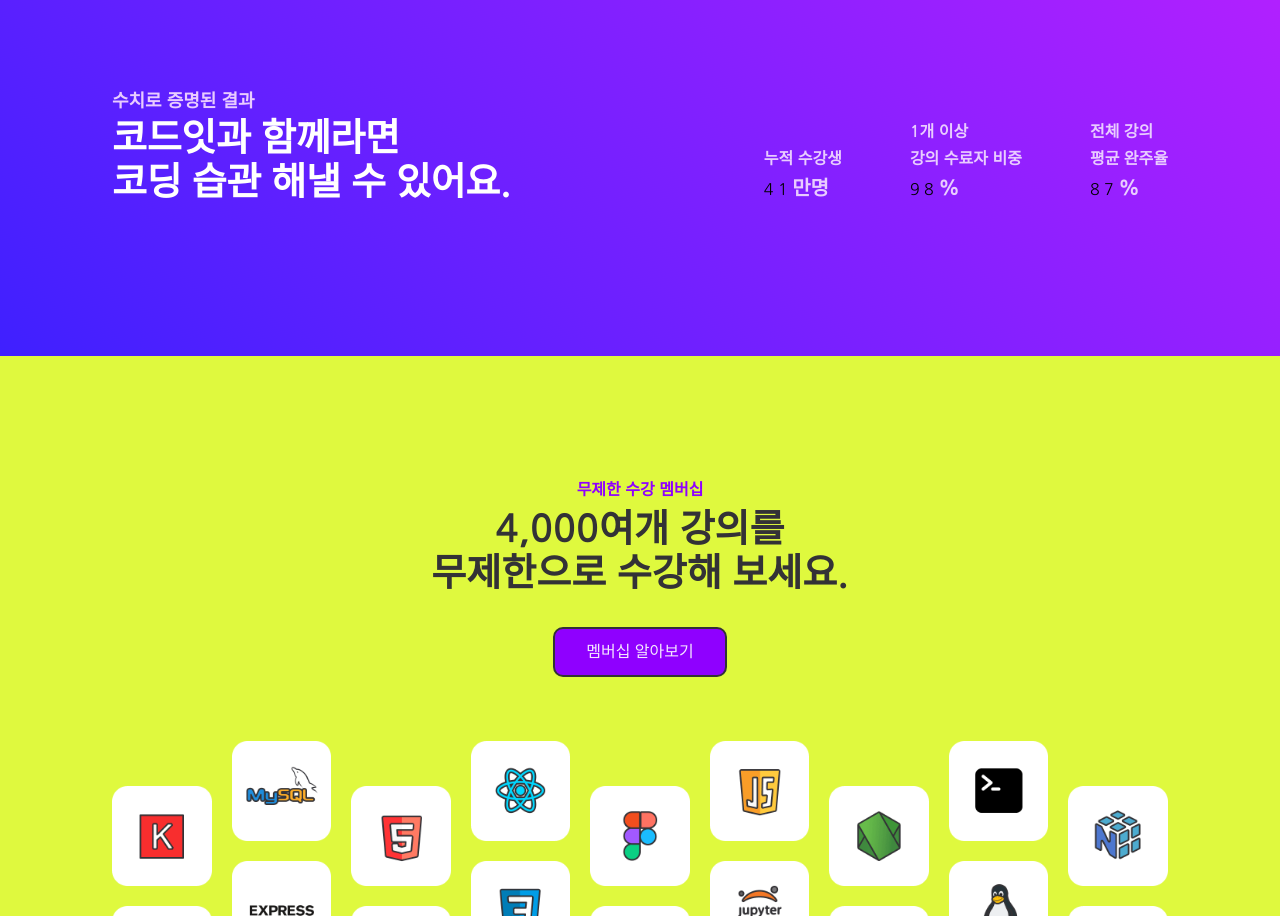
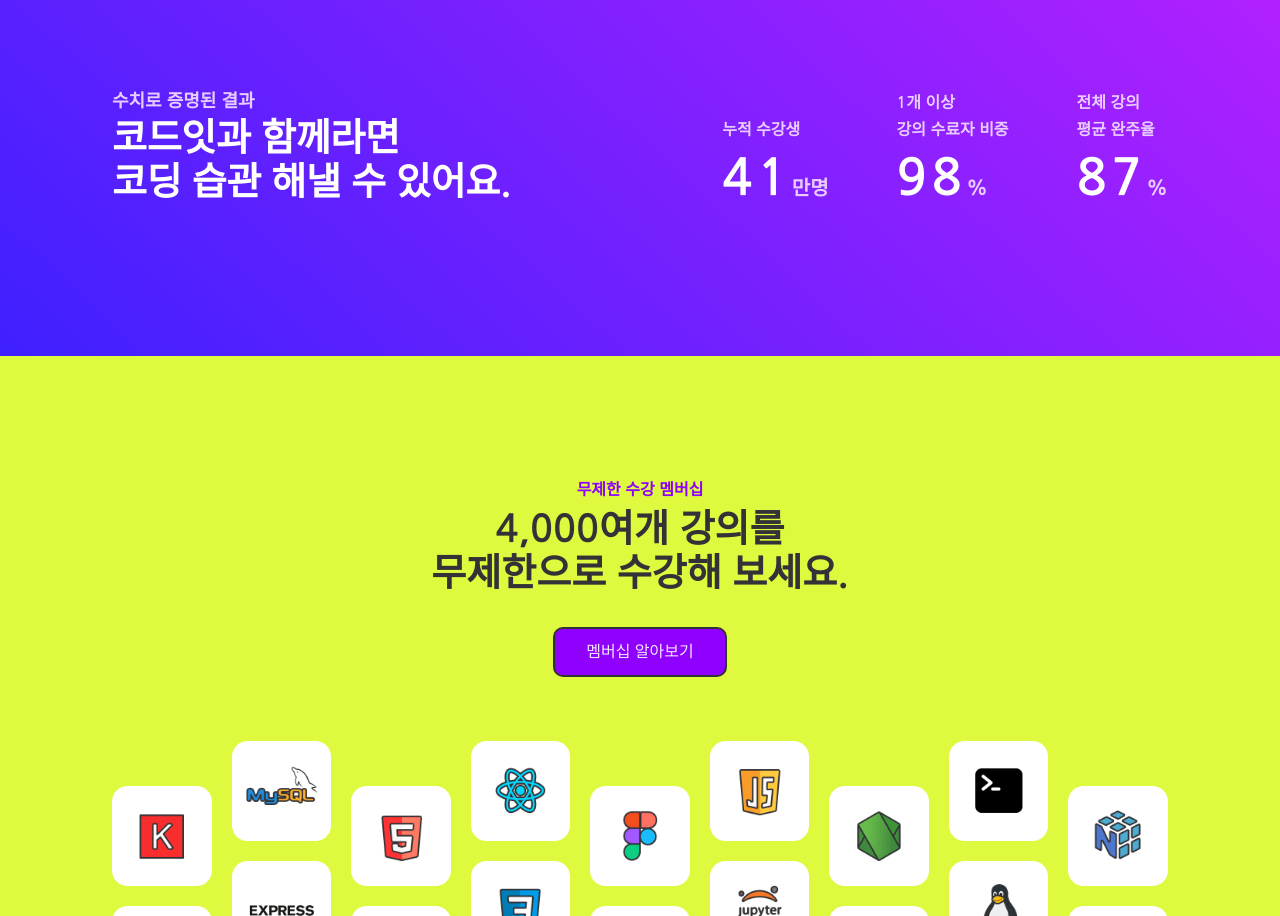
Before and after one commit to jihwan160/codeit, a plain HTML site: page index.html in a window 1280 px wide. Shown: the part 4615-5531 px from the top of the page. Drawn offline with Linux system fonts and the light colour scheme.

Commit message:
js 이벤트

```diff
--- a/css/index.css
+++ b/css/index.css
@@ -726,6 +726,19 @@
     line-height: 27px;
     color: #e9ccff;
 }
+.part3 .part3Cover .part3Content .part3Desc .DescRight ul li:first-child p {
+    margin-bottom: 10px;
+}
+.part3 .part3Cover .part3Content .part3Desc .DescRight ul li:nth-child(2) p:nth-child(2) ,
+.part3 .part3Cover .part3Content .part3Desc .DescRight ul li:nth-child(3) p:nth-child(2) {
+    margin-bottom: 10px;
+}
+
+.part3 .part3Cover .part3Content .part3Desc .DescRight #rollingNum {
+    color: #fff;
+    font-size: 50px;
+    font-weight: bold;
+}
 
 .part3 .part3Cover .part3Content .part3Desc .DescRight .numTitle {
     font-size: 20px;
--- a/index.html
+++ b/index.html
@@ -301,28 +301,22 @@
                                 <ul>
                                     <li>
                                         <p>누적 수강생</p>
-                                        <span class="rolling">
-                                            <span>4</span>
-                                            <span>1</span>
-                                        </span>
+                                        <span id="rollingNum" data-target="4"></span>
+                                        <span id="rollingNum" data-target="1"></span>
                                         <span class="numTitle">만명</span>
                                     </li>
                                     <li>
                                         <p>1개 이상</p>
                                         <p>강의 수료자 비중</p>
-                                        <span class="rolling">
-                                            <span>9</span>
-                                            <span>8</span>
-                                        </span>
+                                        <span id="rollingNum" data-target="9"></span>
+                                        <span id="rollingNum" data-target="8"></span>
                                         <span class="numTitle">%</span>
                                     </li>
                                     <li>
                                         <p>전체 강의</p>
                                         <p>평균 완주율</p>
-                                        <span class="rolling">
-                                            <span>8</span>
-                                            <span>7</span>
-                                        </span>
+                                        <span id="rollingNum" data-target="8"></span>
+                                        <span id="rollingNum" data-target="7"></span>
                                         <span class="numTitle">%</span>
                                     </li>
                                 </ul>
--- a/js/index.js
+++ b/js/index.js
@@ -84,3 +84,43 @@ document.addEventListener('click',(event)=>{
 })
 
 startTyping();
+
+
+
+let isAnimating = false;
+const rollingNums = document.querySelectorAll('#rollingNum');
+
+function startRollingNum (element, targetNum) {
+    let currentNumber = 0;
+    let cycleNumber = 0;
+
+    const interval = setInterval(()=>{
+        element.textContent = currentNumber;
+
+        if(currentNumber === 9) {
+            cycleNumber++;
+        }
+
+        if(cycleNumber > 0 && currentNumber === targetNum) {
+            clearInterval(interval);
+        } else {
+            currentNumber = (currentNumber + 1) % 10;
+        }
+    }, 100)
+}
+
+
+window.onscroll = () => {
+    if(!isAnimating) {
+        isAnimating = true;
+
+        rollingNums.forEach(rollingNum => {
+            const targetNum = parseInt(rollingNum.getAttribute("data-target"));
+            startRollingNum(rollingNum, targetNum);
+        })
+
+        setTimeout(() => {
+            isAnimating = false;
+        }, 2000);
+    }
+}
```
